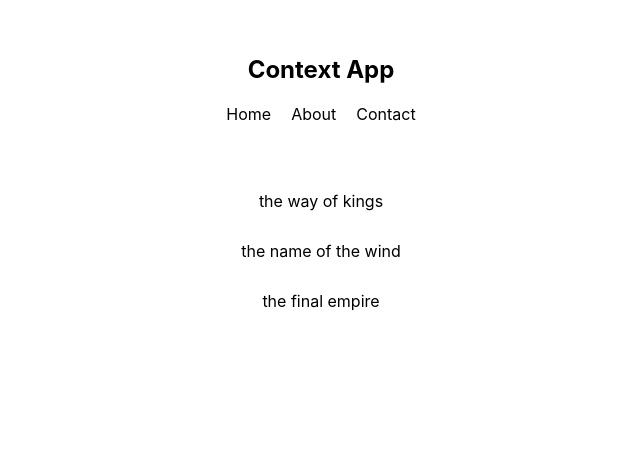
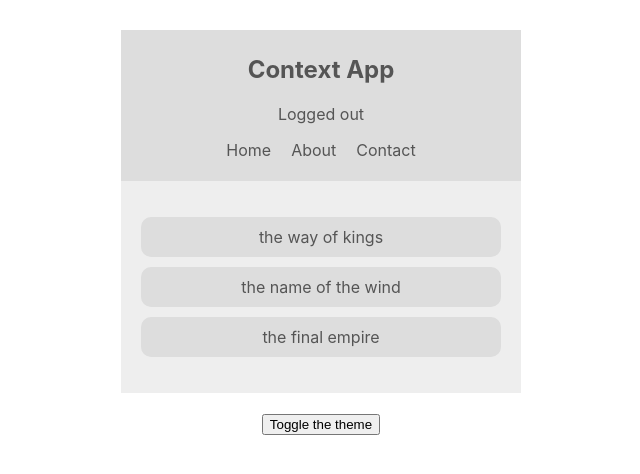
Before and after one commit to iamgeorgi/context-app, a React (Create React App) app: page / in a window 1280 px wide. Shown: the top 474 px of the page, without its empty margins (319-959 px from the left). Built offline with nearby package versions, Linux system fonts and the light colour scheme.

Commit message:
creating multiple context providers

```diff
--- a/src/App.js
+++ b/src/App.js
@@ -1,14 +1,19 @@
 import BookList from "./components/BookList";
 import Navbar from "./components/Navbar";
+import ThemeToggle from "./components/ThemeToggle";
+import AuthContextProvider from "./contexts/AuthContext";
 import ThemeContextProvider from "./contexts/ThemeContext";
 
 function App() {
   return (
     <div className="App">
-    <ThemeContextProvider>
-      <Navbar />
-      <BookList />
-      </ThemeContextProvider>
+      <AuthContextProvider>
+        <ThemeContextProvider>
+          <Navbar />
+          <BookList />
+          <ThemeToggle />
+        </ThemeContextProvider>
+      </AuthContextProvider>
     </div>
   );
 }
--- a/src/components/BookList.js
+++ b/src/components/BookList.js
@@ -1,13 +1,20 @@
 import React from 'react';
+import { ThemeContext } from '../contexts/ThemeContext';
 
 class BookList extends React.Component {
+  static contextType = ThemeContext; // have an access to the data from ThemeContext.Provider and takes his value
   render() {
+    console.log(this.context); // it logs the value from ThemeContext.Provider
+
+    const { isLightTheme, light, dark } = this.context;
+    const theme = isLightTheme ? light : dark;
+
     return (
-      <div className="book-list">
+      <div className="book-list" style={{ color: theme.synthax, background: theme.bg }}>
         <ul>
-          <li>the way of kings</li>
-          <li>the name of the wind</li>
-          <li>the final empire</li>
+          <li style={{ background: theme.ui }}>the way of kings</li>
+          <li style={{ background: theme.ui }}>the name of the wind</li>
+          <li style={{ background: theme.ui }}>the final empire</li>
         </ul>
       </div>
     )
--- a/src/components/Navbar.js
+++ b/src/components/Navbar.js
@@ -1,10 +1,24 @@
 import React, { Component } from 'react';
+import { AuthContext } from '../contexts/AuthContext';
+import { ThemeContext } from '../contexts/ThemeContext';
 
 class Navbar extends Component {
   render() {
+
     return (
-      <nav>
+      <AuthContext.Consumer>{(authContext) => (
+        <ThemeContext.Consumer>{(context) => {
+          // we get access to context data inside that function
+          const { isAuthenticated, toggleAuth } = authContext;
+          const { isLightTheme, light, dark } = context;
+          const theme = isLightTheme ? light : dark;
+
+          return (
+            <nav style={{ background: theme.ui, color: theme.synthax }}>
               <h1>Context App</h1>
+              <div onClick={toggleAuth}>
+                { isAuthenticated ? 'Logged in' : 'Logged out' }
+              </div>
               <ul>
                 <li>Home</li>
                 <li>About</li>
@@ -12,6 +26,11 @@ class Navbar extends Component {
               </ul>
             </nav>
           )
+        }}
+        </ThemeContext.Consumer>
+      )}
+      </AuthContext.Consumer>
+    )
   }
 }
 
--- /dev/null
+++ b/src/components/ThemeToggle.js
@@ -0,0 +1,19 @@
+import React from 'react';
+import { ThemeContext } from '../contexts/ThemeContext';
+
+class ThemeToggle extends React.Component {
+  render() {
+    return (
+      <ThemeContext.Consumer>
+        {(context) => {
+          const { toggleTheme } = context;
+          return (
+            <button onClick={toggleTheme}>Toggle the theme</button>
+          )
+        }}
+      </ThemeContext.Consumer>
+    );
+  }
+}
+
+export default ThemeToggle;
--- /dev/null
+++ b/src/contexts/AuthContext.js
@@ -0,0 +1,25 @@
+import React, { Component, createContext } from 'react';
+
+export const AuthContext = createContext();
+
+class AuthContextProvider extends React.Component {
+  state = {
+    isAuthenticated: false
+  }
+
+  toggleAuth = () => {
+    this.setState({
+      isAuthenticated: !this.state.isAuthenticated
+    })
+  }
+
+  render() {
+    return (
+      <AuthContext.Provider value={{ ...this.state, toggleAuth: this.toggleAuth }}>
+        {this.props.children}
+      </AuthContext.Provider>
+    )
+  }
+}
+
+export default AuthContextProvider;
--- a/src/contexts/ThemeContext.js
+++ b/src/contexts/ThemeContext.js
@@ -8,9 +8,12 @@ class ThemeContextProvider extends React.Component {
     light: { synthax: '#555', ui: '#ddd', bg: '#eee'},
     dark: { synthax: '#ddd', ui: '#333', bg: '#555'},
   }
+  toggleTheme = () => {
+    this.setState({ isLightTheme: !this.state.isLightTheme })
+  }
   render() {
     return (
-      <ThemeContext.Provider value={{...this.state}}>
+      <ThemeContext.Provider value={{...this.state, toggleTheme: this.toggleTheme }}>
         {this.props.children}
       </ThemeContext.Provider>
     );
```
Lines whose indentation alone changed are shown as unchanged.
